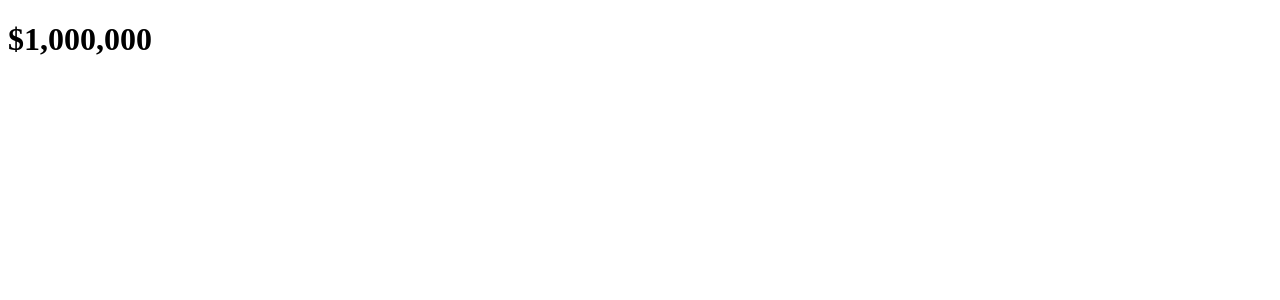
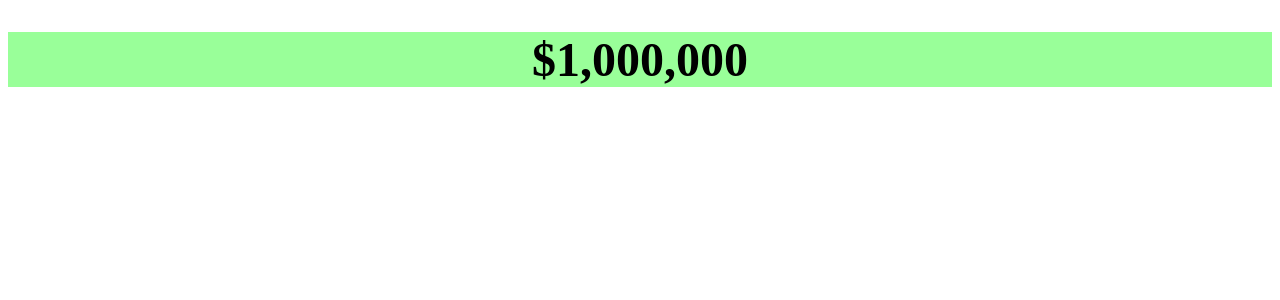
Before and after one commit to Electrizard/spend-simulator, a React (Vite) app: page / in a window 1280 px wide. Shown: the top 300 px of the page. Built offline with nearby package versions, Linux system fonts and the light colour scheme.

Commit message:
add store and storeitem.jsx

```diff
--- a/src/App.jsx
+++ b/src/App.jsx
@@ -1,11 +1,13 @@
 import { useState } from 'react'
 import {CashContext} from "./CashContext.jsx";
 import CashDisplay from "./CashDisplay.jsx";
+import Store from "./Store.jsx";
 function App() {
   const [cash, setCash] = useState(1000000);
   return(
     <CashContext.Provider value={{cash, setCash}}>
       <CashDisplay/>
+      <Store/>
     </CashContext.Provider>
   );
 }
--- /dev/null
+++ b/src/CashDisplay.css
@@ -0,0 +1,5 @@
+.cash-container{
+    font-size: 1.5em;
+    text-align: center;
+    background-color: rgba(55, 255, 55, 0.507);
+}
--- a/src/CashDisplay.jsx
+++ b/src/CashDisplay.jsx
@@ -1,5 +1,8 @@
 import {useContext} from 'react';
 import {CashContext} from './CashContext.jsx';
+import "./CashDisplay.css";
+
+import Store from "./Store.jsx";
 
 function CashDisplay(){
     const {cash} = useContext(CashContext);
--- /dev/null
+++ b/src/Store.jsx
@@ -0,0 +1,9 @@
+import StoreItem from "./StoreItem.jsx";
+
+function Store(){
+    return(
+        <StoreItem/>
+    )
+}
+
+export default Store;
--- /dev/null
+++ b/src/StoreItem.jsx
@@ -0,0 +1,5 @@
+function StoreItem ({name, price, image}){
+
+}
+
+export default StoreItem;
```
